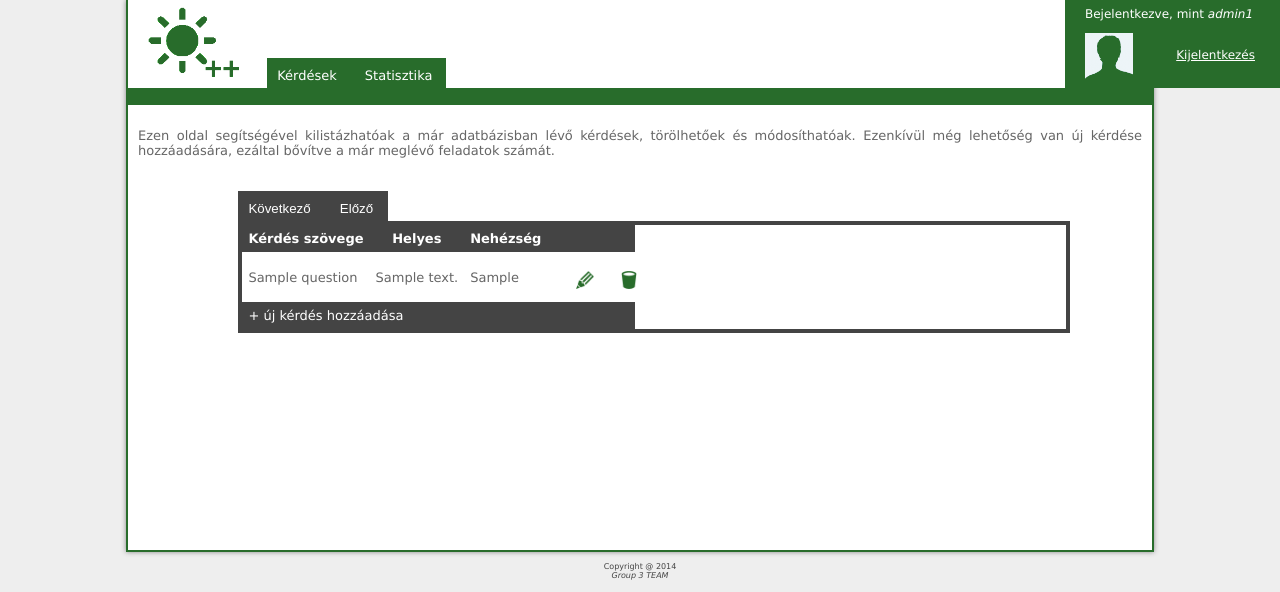
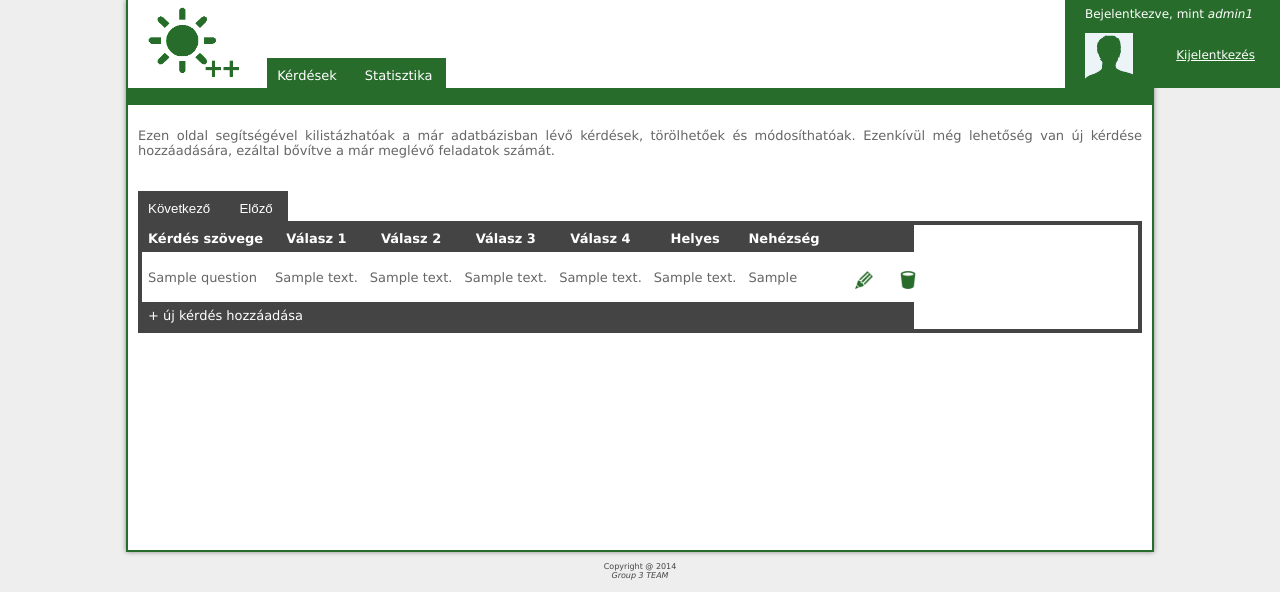
Before and after one commit to grobee/Mindennapi_Cpp, a PHP site: page /adminpanel.php in a window 1280 px wide. Shown: the top 592 px of the page. Run offline with PHP 8.4, Linux system fonts and the light colour scheme; a user stored in the database is signed in; tables that the repository leaves empty hold one stand-in row (values such as "Sample post"); some libraries are stand-ins or nearby versions.

Commit message:
small bug fix

```diff
--- a/ReadQuestionList.php
+++ b/ReadQuestionList.php
@@ -18,7 +18,7 @@ $qList->populate($bottom, $number);
 /* tablazat */
 echo "<table cellpadding='6'>";
 echo "<thead>
-        <th>Kérdés szövege</th><th>Helyes</th><th>Nehézség</th><th colspan='2'></th>
+        <th>Kérdés szövege</th><th>Válasz 1</th><th>Válasz 2</th><th>Válasz 3</th><th>Válasz 4</th><th>Helyes</th><th>Nehézség</th><th colspan='2'></th>
       </thead>";
 
 /**@var Question $question */
@@ -29,14 +29,15 @@ foreach ($qList->getQuestions() as $question) {
     else
         echo "<tr id='odd_table_row'>";
 
-    echo "<td>" . $question->question . "</td><td>" . $question->correctAnswer . "</td><td>" . $question->difficulty . "</td>";
+    echo "<td>" . $question->question . "</td><td>" . $question->answer1 . "</td><td>" . $question->answer2 . "</td>
+                    <td>" . $question->answer3 . "</td><td>" . $question->answer4 . "</td><td>" . $question->correctAnswer . "</td><td>" . $question->difficulty . "</td>";
 
     if($i % 2 == 0){
         echo "
-                            <td><a href='editor.php?id=".$question->id."'>
+                            <td><a id='delete_btn' href='editor.php?id=".$question->id."'>
                                 <img alt='edit icon' width='32' height='32' src='images/adminpanel/edit_icon_dark.png' />
                             </a></td>
-                            <td><a href='delete.php?id=".$question->id."'>
+                            <td><a id='delete_btn' href='delete.php?id=".$question->id."'>
                                     <img alt='delete icon' width='32' height='32' src='images/adminpanel/delete_icon_light.png' />
                                 </a></td>";
     }
--- a/scripts/adminpanel.js
+++ b/scripts/adminpanel.js
@@ -32,11 +32,11 @@ $(document).ready(function(){
 
     var setTableWidth = function(variable){
         if(variable){
-            questionTable.width('82%');
+            questionTable.width('auto');
             questionTable.height(500);
             return 0;
         }
-        questionTable.width('82%');
+        questionTable.width('auto');
         questionTable.height('auto');
     };
 
--- a/style/adminpanel.css
+++ b/style/adminpanel.css
@@ -1,16 +1,15 @@
 #container { min-height: 550px; }
 #loading_div { display: none; text-align: center; }
 /*--------------------------- questions table --------------------------------*/
-#questions_table { margin-left: 10%; display: block; border: 4px solid #444444;  }
+#questions_table { display: block; border: 4px solid #444444;  }
 #questions_table th { text-align: center; }
 #questions_table table { border: 0; border-collapse: collapse; }
 #questions_table table thead { background-color: #444444; color: #fff; }
 #questions_table table a { text-decoration: none; }
-#questions_table table tr { padding: 10px; }
 #questions_table img { display: block; margin-left: 50%; margin-top: 20%; }
 #even_table_row  { text-align: left; }
 #odd_table_row  { text-align: left;  background-color: #286C2B; color: #fff; }
 #odd_table_row a { color: #fff; }
 #questions_table tfoot { background-color: #444444; }
 #questions_table tfoot a { color: #fff; }
-#listButtons { margin-left: 10%; }
+#listButtons { margin-left: 0; }
--- a/style/style.css
+++ b/style/style.css
@@ -1,4 +1,4 @@
-body, html { margin:0;  padding:0; font-family: Verdana, Arial, Helvetica, sans-serif; font-size: 12px; color: #666; background-color: #eeeeee; }
+body, html { margin: 0;  padding: 0; border: 0; font-family: Verdana, Arial, Helvetica, sans-serif; font-size: 12px; color: #666; background-color: #eeeeee; }
 h1, h2, h3, h4, h5,h6 { font-weight:normal; }
 /*--------------------------- SITE BODY -------------------------------*/
 #header { display: block; background-color:  #eeeeee; height: auto; border-bottom: 17px solid #286C2B; }
```
